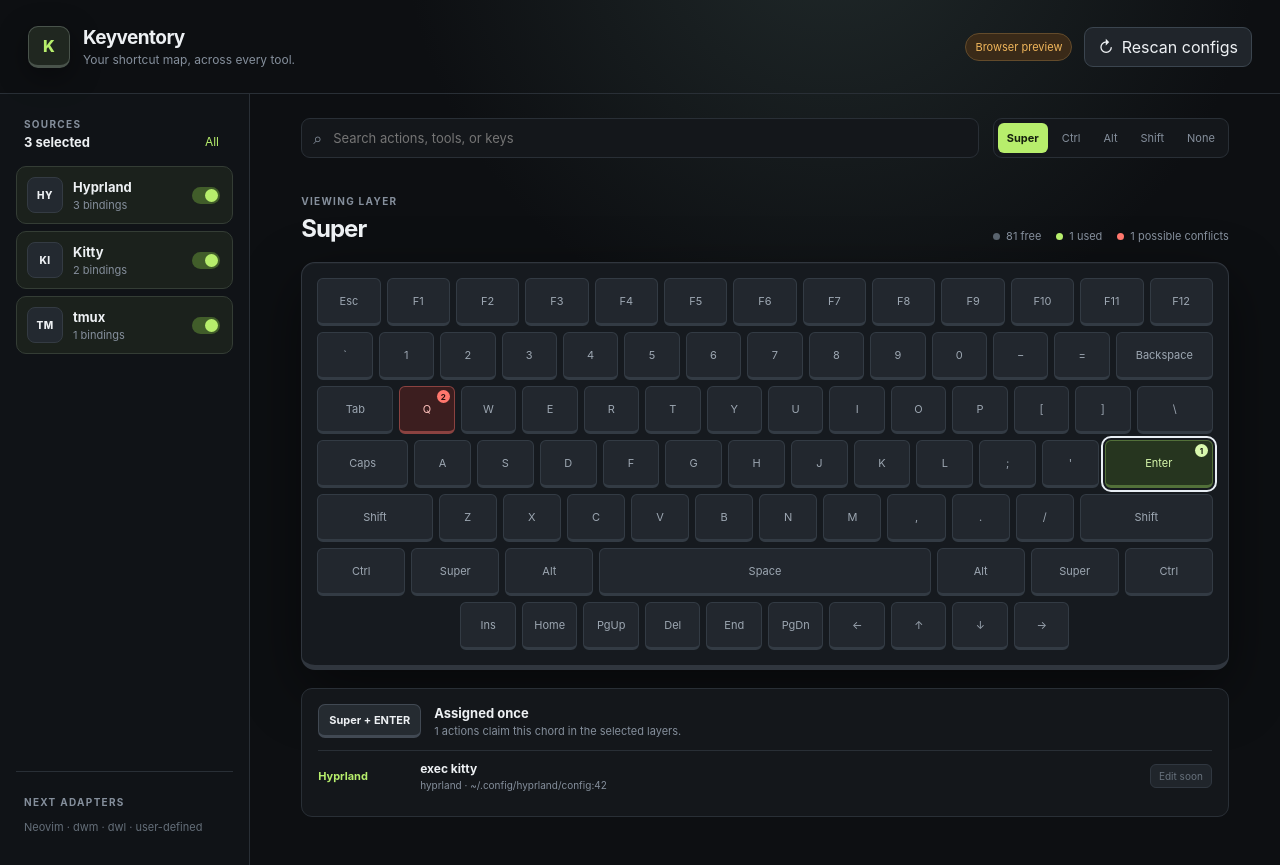
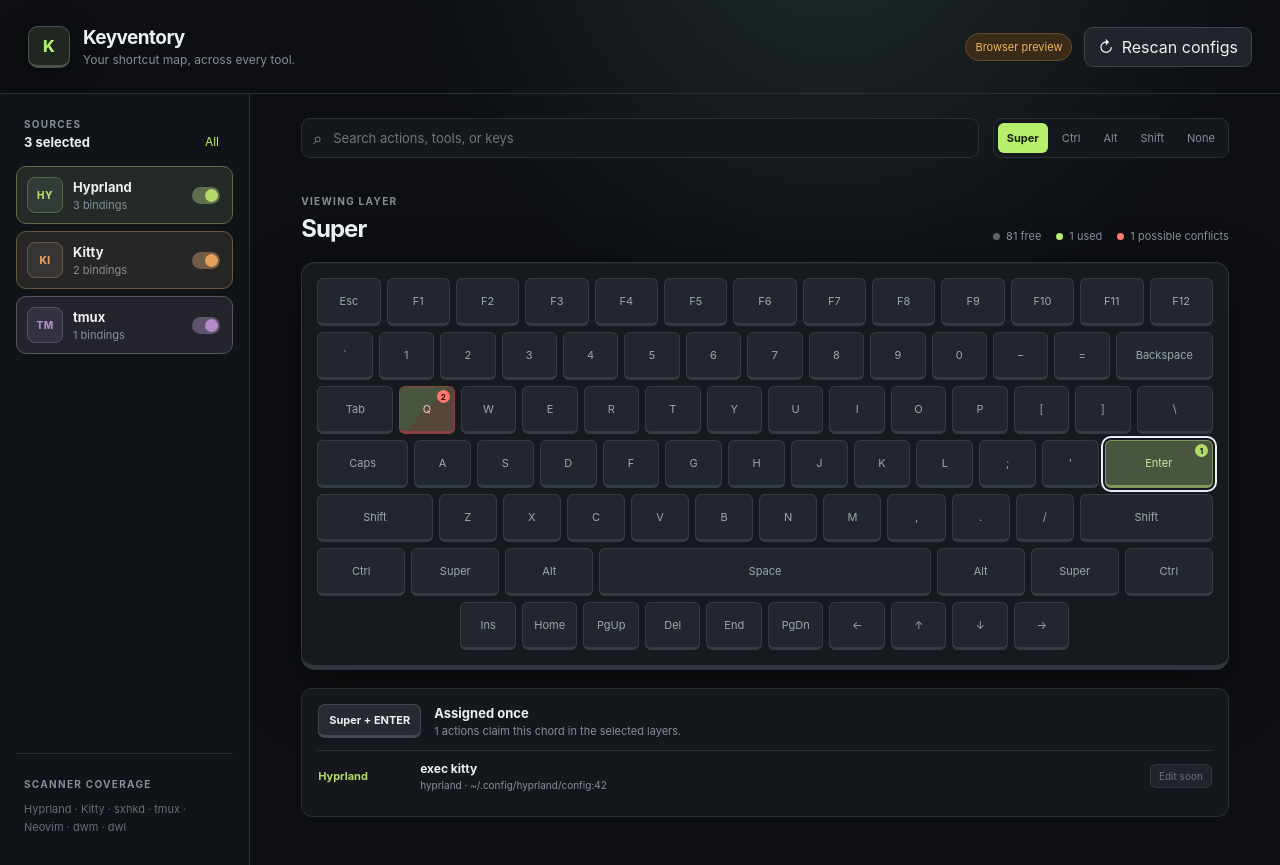
Before and after one commit to EY3G0R3/keyventory, a React (Vite) app: page / in a window 1280 px wide. Built offline with nearby package versions, Linux system fonts and the light colour scheme.

Commit message:
ui: color sources and follow held modifiers
Assign each binding source a stable muted accent and segment keys claimed by multiple tools. Update the visible layer from held Super, Ctrl, Alt, and Shift keys while preserving manual layer controls.

```diff
--- a/src/App.css
+++ b/src/App.css
@@ -40,16 +40,16 @@ button { color: inherit; }
 .source-list { display: flex; flex-direction: column; gap: 7px; }
 .source-card { width: 100%; border: 1px solid transparent; background: transparent; border-radius: 10px; padding: 10px; display: grid; grid-template-columns: 36px 1fr 30px; gap: 10px; align-items: center; text-align: left; cursor: pointer; opacity: .62; }
 .source-card:hover:not(:disabled) { background: #1a1e23; opacity: .9; }
-.source-card.is-enabled { opacity: 1; background: #1b211c; border-color: #343d35; }
+.source-card.is-enabled { opacity: 1; background: color-mix(in srgb, var(--source-color) 8%, #171b1f); border-color: color-mix(in srgb, var(--source-color) 30%, #343d35); }
 .source-card:disabled { cursor: default; opacity: .35; }
-.source-icon { width: 36px; height: 36px; display: grid; place-items: center; background: #232930; border: 1px solid #343b43; border-radius: 8px; font-size: 10px; font-weight: 800; letter-spacing: .05em; }
+.source-icon { width: 36px; height: 36px; display: grid; place-items: center; color: var(--source-color); background: color-mix(in srgb, var(--source-color) 10%, #232930); border: 1px solid color-mix(in srgb, var(--source-color) 28%, #343b43); border-radius: 8px; font-size: 10px; font-weight: 800; letter-spacing: .05em; }
 .source-copy { min-width: 0; display: flex; flex-direction: column; gap: 3px; }
 .source-copy strong { font-size: 13px; }
 .source-copy small { color: var(--muted); font-size: 11px; }
 .source-toggle { width: 28px; height: 17px; padding: 2px; border-radius: 999px; background: #30363d; transition: .2s; }
 .source-toggle span { display: block; width: 13px; height: 13px; border-radius: 50%; background: #7d8792; transition: .2s; }
-.is-enabled .source-toggle { background: #415d2a; }
-.is-enabled .source-toggle span { transform: translateX(11px); background: var(--lime); }
+.is-enabled .source-toggle { background: color-mix(in srgb, var(--source-color) 35%, #30363d); }
+.is-enabled .source-toggle span { transform: translateX(11px); background: var(--source-color); }
 .coming-soon { margin-top: auto; border-top: 1px solid var(--line); padding: 18px 8px 4px; }
 .coming-soon p { margin: 8px 0 0; color: #646e79; font-size: 11px; line-height: 1.7; }
 
@@ -72,12 +72,14 @@ button { color: inherit; }
 .keyboard { width: min(100%, 990px); margin: 0 auto; padding: 15px; border: 1px solid #30363e; border-bottom-width: 5px; border-radius: 14px; background: #161a1f; box-shadow: 0 20px 60px #0007, inset 0 1px #ffffff08; }
 .key-row { display: flex; gap: 6px; margin-bottom: 6px; }
 .key-row:last-child { margin-bottom: 0; width: 68%; margin-left: auto; margin-right: auto; }
-.keycap { position: relative; min-width: 0; height: clamp(34px, 4.3vw, 48px); border: 1px solid #333b44; border-bottom-width: 3px; border-radius: 6px; background: #22272e; color: #9da7b2; cursor: pointer; font-size: clamp(8px, 1vw, 11px); transition: transform .12s, border-color .12s, background .12s; overflow: hidden; }
+.keycap { position: relative; isolation: isolate; min-width: 0; height: clamp(34px, 4.3vw, 48px); border: 1px solid #333b44; border-bottom-width: 3px; border-radius: 6px; background: #22272e; color: #9da7b2; cursor: pointer; font-size: clamp(8px, 1vw, 11px); transition: transform .12s, border-color .12s, background .12s; overflow: hidden; }
 .keycap:hover { transform: translateY(-2px); border-color: #68727c; }
-.keycap.is-used { background: var(--lime-soft); border-color: #527039; color: #d7f8ac; }
-.keycap.is-conflict { background: var(--red-soft); border-color: #8b4240; color: #ffc1bc; }
+.keycap.has-bindings::before { content: ""; position: absolute; inset: 0; z-index: -1; background: var(--source-fill); opacity: .26; }
+.keycap > span { position: relative; z-index: 1; }
+.keycap.is-used { border-color: color-mix(in srgb, var(--source-color) 58%, #333b44); color: color-mix(in srgb, var(--source-color) 62%, white); }
+.keycap.is-conflict { border-color: #8b4240; color: #ffc1bc; }
 .keycap.is-selected { outline: 2px solid #e7edf3; outline-offset: 2px; z-index: 2; }
-.keycap b { position: absolute; right: 4px; top: 3px; min-width: 13px; height: 13px; display: grid; place-items: center; border-radius: 99px; background: #d9f9ae; color: #17200f; font-size: 8px; }
+.keycap b { position: absolute; right: 4px; top: 3px; z-index: 1; min-width: 13px; height: 13px; display: grid; place-items: center; border-radius: 99px; background: var(--source-color); color: #121518; font-size: 8px; }
 .keycap.is-conflict b { background: var(--red); color: #28100f; }
 
 .key-detail { margin-top: 18px; padding: 15px 16px; border: 1px solid var(--line); border-radius: 11px; background: var(--panel); }
@@ -89,7 +91,7 @@ button { color: inherit; }
 .detail-bindings { display: flex; flex-direction: column; margin-top: 12px; }
 .detail-bindings:empty { display: none; }
 .detail-bindings article { display: grid; grid-template-columns: 90px 1fr auto; gap: 12px; align-items: center; padding: 10px 0; border-top: 1px solid var(--line); }
-.binding-source { color: var(--lime); font-size: 11px; font-weight: 700; }
+.binding-source { color: var(--source-color); font-size: 11px; font-weight: 700; }
 .detail-bindings article > div { display: flex; flex-direction: column; gap: 3px; min-width: 0; }
 .detail-bindings strong { font-size: 12px; white-space: nowrap; overflow: hidden; text-overflow: ellipsis; }
 .detail-bindings small { color: var(--muted); font-size: 10px; white-space: nowrap; overflow: hidden; text-overflow: ellipsis; }
@@ -99,7 +101,7 @@ button { color: inherit; }
 .search-results > .eyebrow { margin-bottom: 5px; }
 .search-results button { display: grid; grid-template-columns: 90px 1fr auto; align-items: center; gap: 10px; border: 1px solid transparent; background: transparent; border-radius: 7px; padding: 7px 9px; text-align: left; cursor: pointer; }
 .search-results button:hover { border-color: var(--line); background: var(--panel); }
-.search-results span { color: var(--lime); font-size: 10px; }.search-results strong { font-size: 11px; }.search-results kbd { color: var(--muted); font-size: 10px; }
+.search-results span { color: var(--source-color); font-size: 10px; }.search-results strong { font-size: 11px; }.search-results kbd { color: var(--muted); font-size: 10px; }
 
 @media (max-width: 980px) {
   .workspace { grid-template-columns: 190px minmax(600px, 1fr); }
--- a/src/App.tsx
+++ b/src/App.tsx
@@ -1,4 +1,4 @@
-import { useCallback, useEffect, useMemo, useState } from "react";
+import { useCallback, useEffect, useMemo, useState, type CSSProperties } from "react";
 import { invoke } from "@tauri-apps/api/core";
 import "./App.css";
 
@@ -31,6 +31,27 @@ type ScanResult = { sources: SourceScan[] };
 type KeyDef = { code: string; label: string; width?: number };
 
 const MODIFIER_ORDER = ["Super", "Ctrl", "Alt", "Shift"];
+const SOURCE_COLORS: Record<string, string> = {
+  hyprland: "#b6d96c",
+  kitty: "#e6a15a",
+  sxhkd: "#78b7c5",
+  tmux: "#b48bc8",
+  neovim: "#76b98d",
+  dwm: "#d98278",
+  dwl: "#779fda",
+};
+const sourceColor = (sourceId: string) => SOURCE_COLORS[sourceId] ?? "#9aa6b2";
+
+function sourceFill(bindings: Binding[]) {
+  const colors = [...new Set(bindings.map((binding) => sourceColor(binding.sourceId)))];
+  if (!colors.length) return "none";
+  if (colors.length === 1) return `linear-gradient(135deg, ${colors[0]}, ${colors[0]})`;
+  const stops = colors.flatMap((color, index) => [
+    `${color} ${(index / colors.length) * 100}%`,
+    `${color} ${((index + 1) / colors.length) * 100}%`,
+  ]);
+  return `linear-gradient(135deg, ${stops.join(", ")})`;
+}
 const key = (code: string, label = code, width = 1): KeyDef => ({ code, label, width });
 const KEYBOARD: KeyDef[][] = [
   [key("ESC", "Esc"), key("F1"), key("F2"), key("F3"), key("F4"), key("F5"), key("F6"), key("F7"), key("F8"), key("F9"), key("F10"), key("F11"), key("F12")],
@@ -110,6 +131,26 @@ function App() {
 
   useEffect(() => { void scan(); }, [scan]);
 
+  useEffect(() => {
+    const syncHeldModifiers = (event: KeyboardEvent) => {
+      setActiveModifiers([
+        event.metaKey ? "Super" : "",
+        event.ctrlKey ? "Ctrl" : "",
+        event.altKey ? "Alt" : "",
+        event.shiftKey ? "Shift" : "",
+      ].filter(Boolean));
+    };
+    const clearHeldModifiers = () => setActiveModifiers([]);
+    window.addEventListener("keydown", syncHeldModifiers);
+    window.addEventListener("keyup", syncHeldModifiers);
+    window.addEventListener("blur", clearHeldModifiers);
+    return () => {
+      window.removeEventListener("keydown", syncHeldModifiers);
+      window.removeEventListener("keyup", syncHeldModifiers);
+      window.removeEventListener("blur", clearHeldModifiers);
+    };
+  }, []);
+
   const selectedBindings = useMemo(
     () => sources.flatMap((source) => enabledSources.has(source.id) ? source.bindings : []),
     [sources, enabledSources],
@@ -181,6 +222,7 @@ function App() {
                 <button
                   key={source.id}
                   className={`source-card ${enabled ? "is-enabled" : ""} is-${source.status}`}
+                  style={{ "--source-color": sourceColor(source.id) } as CSSProperties}
                   onClick={() => source.status !== "missing" && toggleSource(source.id)}
                   disabled={source.status === "missing"}
                   title={source.configPaths.join("\n")}
@@ -193,8 +235,8 @@ function App() {
             })}
           </div>
           <div className="coming-soon">
-            <span className="eyebrow">Next adapters</span>
-            <p>Neovim · dwm · dwl · user-defined</p>
+            <span className="eyebrow">Scanner coverage</span>
+            <p>Hyprland · Kitty · sxhkd · tmux · Neovim · dwm · dwl</p>
           </div>
         </aside>
 
@@ -205,7 +247,7 @@ function App() {
               <input value={query} onChange={(event) => setQuery(event.target.value)} placeholder="Search actions, tools, or keys" />
               {query && <button onClick={() => setQuery("")} aria-label="Clear search">×</button>}
             </label>
-            <div className="modifier-bank" aria-label="Active modifiers">
+            <div className="modifier-bank" aria-label="Active modifiers" title="Hold modifier keys to preview their layer">
               {MODIFIER_ORDER.map((modifier) => (
                 <button key={modifier} className={activeModifiers.includes(modifier) ? "is-active" : ""} onClick={() => toggleModifier(modifier)}>{modifier}</button>
               ))}
@@ -228,11 +270,16 @@ function App() {
                 {row.map((keyDef) => {
                   const matches = bindingsFor(keyDef.code);
                   const state = matches.length > 1 ? "conflict" : matches.length === 1 ? "used" : "free";
+                  const accent = matches.length ? sourceColor(matches[0].sourceId) : "#59636d";
                   return (
                     <button
                       key={keyDef.code}
-                      className={`keycap is-${state} ${selectedKey === keyDef.code ? "is-selected" : ""}`}
-                      style={{ flex: keyDef.width ?? 1 }}
+                      className={`keycap is-${state} ${matches.length ? "has-bindings" : ""} ${selectedKey === keyDef.code ? "is-selected" : ""}`}
+                      style={{
+                        flex: keyDef.width ?? 1,
+                        "--source-color": accent,
+                        "--source-fill": sourceFill(matches),
+                      } as CSSProperties}
                       onClick={() => setSelectedKey(keyDef.code)}
                       title={matches.length ? matches.map((item) => `${item.sourceName}: ${item.action}`).join("\n") : "Available"}
                     >
@@ -256,8 +303,8 @@ function App() {
             <div className="detail-bindings">
               {detailBindings.map((binding) => (
                 <article key={binding.id}>
-                  <span className="binding-source">{binding.sourceName}</span>
-                  <div><strong>{binding.action}</strong><small>{binding.context} · {binding.sourceFile}:{binding.line}</small></div>
+                  <span className="binding-source" style={{ "--source-color": sourceColor(binding.sourceId) } as CSSProperties}>{binding.sourceName}</span>
+                  <div><strong>{binding.action}</strong><small>{binding.context} · {binding.sourceFile}{binding.line > 0 ? `:${binding.line}` : ""}</small></div>
                   <button disabled title="Round-trip editing is planned after parser validation">Edit soon</button>
                 </article>
               ))}
@@ -269,7 +316,7 @@ function App() {
               <span className="eyebrow">{visibleBindings.length} matching bindings</span>
               {visibleBindings.slice(0, 6).map((binding) => (
                 <button key={binding.id} onClick={() => { setActiveModifiers(binding.modifiers); setSelectedKey(binding.key); }}>
-                  <span>{binding.sourceName}</span><strong>{binding.action}</strong><kbd>{chordLabel(binding)}</kbd>
+                  <span style={{ "--source-color": sourceColor(binding.sourceId) } as CSSProperties}>{binding.sourceName}</span><strong>{binding.action}</strong><kbd>{chordLabel(binding)}</kbd>
                 </button>
               ))}
             </section>
```
